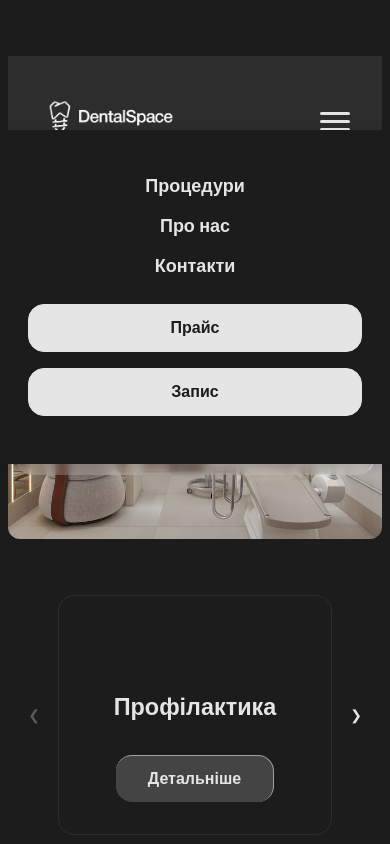
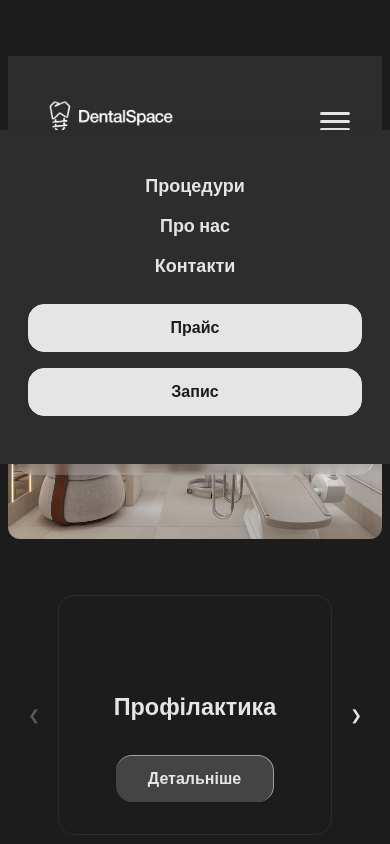
Before and after one commit to 17ananasik-hub/dental-space-alpha, a plain HTML site: page index.html in a window 390 px wide. Both pictures are taken after a click on the button "Відкрити меню". Shown: the top 844 px of the page. Drawn offline with Linux system fonts and the light colour scheme; a web font is replaced by a local one.

Commit message:
new color for burger-menu

```diff
--- a/styles/style.css
+++ b/styles/style.css
@@ -1275,7 +1275,7 @@ ul {
         width: 100%;
         height: auto;
         /* Высота под контент, как и было */
-        background: var(--color-primary-brand);
+        background: var(--color-primary-brand-light);
         z-index: 15;
         padding: 40px 20px;
 
@@ -1286,7 +1286,7 @@ ul {
         pointer-events: none;
 
         /* Плавность развертывания */
-        transition: clip-path 0.3s ease-in-out, visibility 0.3s;
+        transition: clip-path 0.3s ease-in-out, visibility 0.2s;
 
         display: flex;
         flex-direction: column;
@@ -1517,3 +1517,83 @@ ul {
         z-index: 0;
     }
 }
+
+@media screen and (max-width: 1023px) {
+    .menu-toggle {
+        display: flex;
+        /* Показываем кнопку на мобилках */
+        opacity: 1;
+    }
+
+    #header-navigation {
+        position: fixed;
+        top: 130px;
+        /* Твоя высота шапки */
+        left: 0;
+        width: 100%;
+        height: auto;
+        /* Высота под контент, как и было */
+        background: var(--color-primary-brand-light);
+        z-index: 15;
+        padding: 40px 20px;
+
+        /* --- КРУГОВАЯ АНИМАЦИЯ --- */
+        /* Начинаем из точки справа вверху (возле кнопки бургер) */
+        clip-path: circle(0% at 90% 0%);
+        visibility: hidden;
+        pointer-events: none;
+
+        /* Плавность развертывания */
+        transition: clip-path 0.3s ease-in-out, visibility 0.2s;
+
+        display: flex;
+        flex-direction: column;
+    }
+
+    #header-navigation.is-open {
+        visibility: visible;
+        pointer-events: auto;
+        /* Разворачиваем круг на 150%, чтобы он покрыл весь прямоугольник меню */
+        clip-path: circle(150% at 90% 0%);
+    }
+
+    .site-header {
+        position: sticky;
+        top: 0;
+        z-index: 10;
+        padding: 20px;
+    }
+
+    .header-container {
+        padding: 16px 12px;
+    }
+
+    .header-items {
+        display: none;
+        flex-direction: column;
+        position: absolute;
+        top: 100%;
+        left: 0;
+        width: 100%;
+        background-color: var(--color-primary-brand-light);
+        padding: 20px;
+        box-shadow: 0 4px 10px rgba(0, 0, 0, 0.1);
+        gap: 16px;
+    }
+
+    .header-items.is-open {
+        display: flex;
+    }
+
+    .header-menu {
+        display: flex;
+        flex-direction: column;
+        align-items: center;
+        gap: 10px;
+    }
+
+    .header-item {
+        margin: 0;
+        font-weight: 400;
+    }
+}
```
